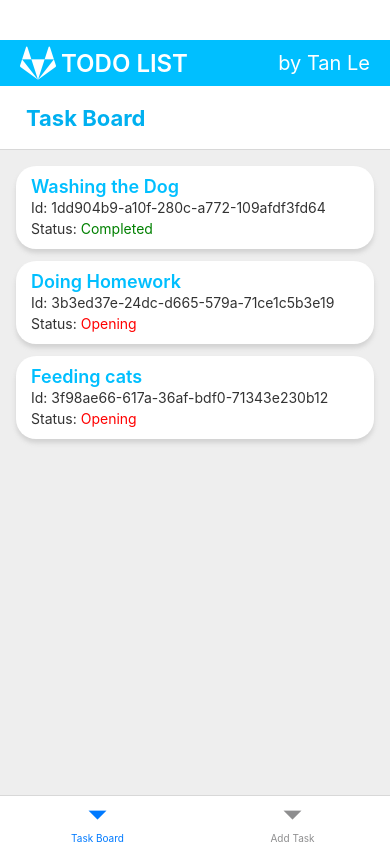
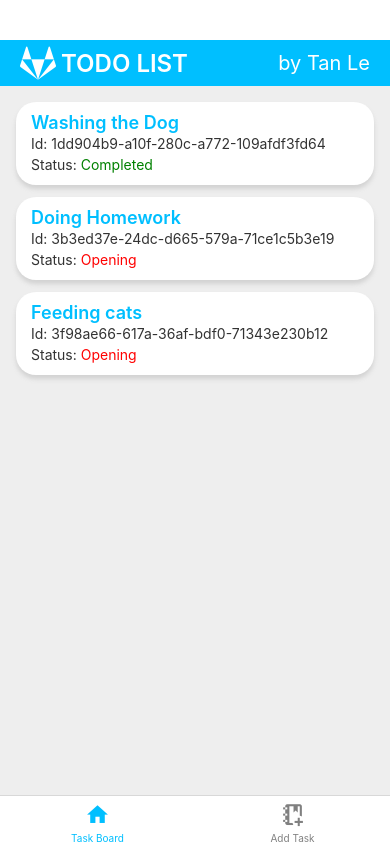
Before and after one commit to tanle-dev/TodoApp, a React Native app: screen /Tasks in a window 390 px wide. Built offline with nearby package versions, Linux system fonts and the light colour scheme.

Commit message:
Fix bugs UI and navigate to Task board

```diff
--- a/App.js
+++ b/App.js
@@ -1,3 +1,4 @@
+import { MaterialCommunityIcons } from "@expo/vector-icons";
 import { createBottomTabNavigator } from '@react-navigation/bottom-tabs';
 import { NavigationContainer } from '@react-navigation/native';
 import { useState } from 'react';
@@ -68,15 +69,29 @@ export default function App() {
               headerTintColor: '#00B0F0',
               headerTitleStyle: {
                 fontWeight: 'bold',
-                padding: 10,
-                fontSize: 22,
-              }
-              }}
+                fontSize: 20,
+              },
+              headerShown: false,
+              tabBarActiveTintColor: '#00BFFF',
+              tabBarInactiveTintColor: 'gray',
+              tabBarIcon: ({ focused, color, size }) => {
+              const iconName = focused
+              ? 'home'
+              : 'home-outline';
+              return (
+              <MaterialCommunityIcons
+              name={iconName}
+              color={color}
+              size={size}
+              />
+              )}
+            }}
             >
               {props => <Tasks
               tasks={tasks}
               onStatusChange={onStatusChange}
-              onDeleteClicked={onDeleteClicked}/>
+              onDeleteClicked={onDeleteClicked}
+              />
             }</Tab.Screen>
           <Tab.Screen
             name="Add Task"
@@ -90,9 +105,22 @@ export default function App() {
                 fontWeight: 'bold',
                 padding: 10,
                 fontSize: 22,
-              }
+              },
+              tabBarActiveTintColor: '#00BFFF',
+              tabBarInactiveTintColor: 'gray',
+              tabBarIcon: ({ focused, color, size }) => {
+              const iconName = focused
+              ? 'notebook-plus'
+              : 'notebook-plus-outline';
+              return (
+              <MaterialCommunityIcons
+              name={iconName}
+              color={color}
+              size={size}
+              />
+              )}
               }}
-          >{props => <Form onAddTask={onAddBtnClicked} />}</Tab.Screen>
+          >{props => <Form {...props} onAddTask={onAddBtnClicked}/>}</Tab.Screen>
         </Tab.Navigator>
       </NavigationContainer>
     </View>
--- a/src/components/Form/Form.js
+++ b/src/components/Form/Form.js
@@ -4,7 +4,7 @@ import { styles } from "./styles";
 
 export function Form(props){
 
-    const {onAddTask} = props
+    const {onAddTask, navigation} = props
 
     const [taskDescription, setTaskDescription] = useState("")
     const [statusValue, setStatusValue] = useState(false)
@@ -31,6 +31,8 @@ export function Form(props){
             setTaskDescription("")
 
             Keyboard.dismiss()
+
+            navigation.navigate('Tasks')
         }else{
             setErrorMessage(true)
         }
--- a/src/components/Tasks/Task/Task.js
+++ b/src/components/Tasks/Task/Task.js
@@ -63,13 +63,13 @@ export function Task(props){
                             <Pressable>
                                 <View style={styles.option_item}>
                                     <Switch onChange={onSwitchClicked} value={task.status}></Switch>
-                                    <Text style={{color:"green"}}>Completed</Text>
+                                    <Text style={{color:"green", marginTop: 12}}>Completed</Text>
                                 </View>
                             </Pressable>
                             <Pressable>
                                 <View style={styles.option_item}>
-                                    <AntDesign name='delete' style={{color:"red", margin:8}} size={32} onPress={onDeleteClick}></AntDesign>
-                                    <Text style={{color:"red"}}>Remove</Text>
+                                    <AntDesign name='delete' style={{color:"red"}} size={32} onPress={onDeleteClick}></AntDesign>
+                                    <Text style={{color:"red", marginTop: 12}}>Remove</Text>
                                 </View>
                             </Pressable>
                         </View>
--- a/src/styles/main.js
+++ b/src/styles/main.js
@@ -4,7 +4,5 @@ export const styles = StyleSheet.create({
     container: {
         flex: 1,
         backgroundColor: '#fff',
-        // alignItems: 'center',
-        // justifyContent: 'center',
       },
 })
```
